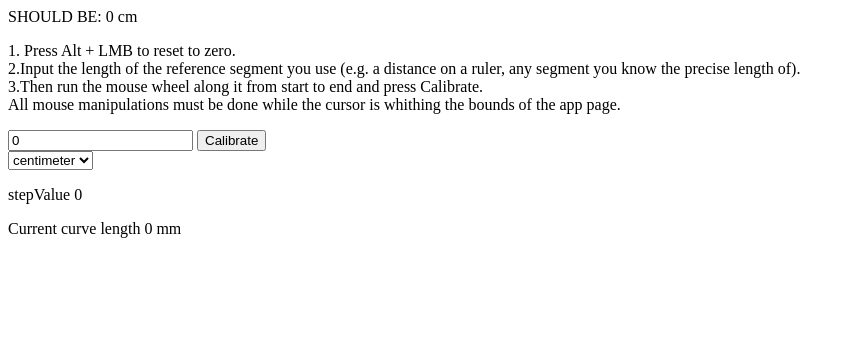
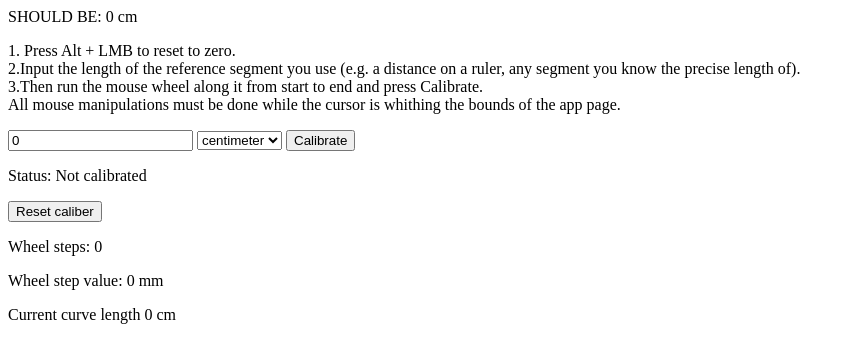
Before and after one commit to x-1337-x/hodometer-sveltekit, a SvelteKit app: page / in a window 1280 px wide. Shown: the top 362 px of the page, without its empty margins (0-855 px from the left). Built offline with nearby package versions, Linux system fonts and the light colour scheme.

Commit message:
fixes, unit selecting

```diff
--- a/src/routes/+page.svelte
+++ b/src/routes/+page.svelte
@@ -3,6 +3,7 @@
   let referenceLength = 0
   let stepValue = 0
   let currentCurveLength = 0
+  let calibrated = false
 
   const units = {
     inch: 'inch',
@@ -20,17 +21,39 @@
 	};
 
 	const reset = (e: MouseEvent) => {
-    if (e.altKey) counter = 0;
+    if (e.altKey) {
+      counter = 0;
+      currentCurveLength = 0;
+      alert('Reset')
+    }
 		console.log(counter);
 	};
 
   const calibrate = () => {
+    if(measureUnit === units.centimeter) {
       stepValue = referenceLength / counter
+    } else if (measureUnit === units.inch) {
+      stepValue = (referenceLength * 2.54) / counter
+    }
+    counter = 0
+    calibrated = true
+  }
+
+  const resetCaliber = () => {
+    counter = 0
+    calibrated = false
+    referenceLength = 0
+    stepValue = 0
+    currentCurveLength = 0
   }
 
   const calculateLength = () => {
-    // value in mm:
-    currentCurveLength = counter / stepValue
+    if(measureUnit === units.centimeter) {
+      currentCurveLength = counter * stepValue
+    } else if (measureUnit === units.inch) {
+      currentCurveLength = (counter * stepValue) / 2.54
+    }
+
   }
 </script>
 
@@ -50,12 +73,9 @@
     All mouse manipulations must be done while the cursor is whithing the bounds of the app page.</p>
   <form on:submit|preventDefault={calibrate} on:click|stopPropagation>
     <input type="number" step=".01" bind:value={referenceLength} on:change={() => {console.log(referenceLength)}} min="0"/>
-    <button type="submit">Calibrate</button>
-  </form>
-</div>
-
     <select
     bind:value={measureUnit}
+
     >
       {#each Object.values(units) as unit}
         <option value={unit}>
@@ -63,10 +83,23 @@ bind:value={measureUnit}
         </option>
       {/each}
     </select>
+    <button type="submit">Calibrate</button>
+    <p>Status: {calibrated ? "Calibrated" : "Not calibrated"}</p>
+    <button type="button" on:click={resetCaliber}>Reset caliber</button>
+  </form>
+  <p>Wheel steps: {counter}</p>
+</div>
 
-<p>stepValue {stepValue}</p>
+
+
+<p>Wheel step value: {stepValue} mm</p>
 
 
 <div>
-  <p>Current curve length {currentCurveLength} mm</p>
+  {#if measureUnit === units.centimeter}
+    <p>Current curve length {currentCurveLength} cm</p>
+  {/if}
+  {#if measureUnit === units.inch}
+    <p>Current curve length {currentCurveLength} in</p>
+  {/if}
 </div>
```
Lines whose indentation alone changed are shown as unchanged.
